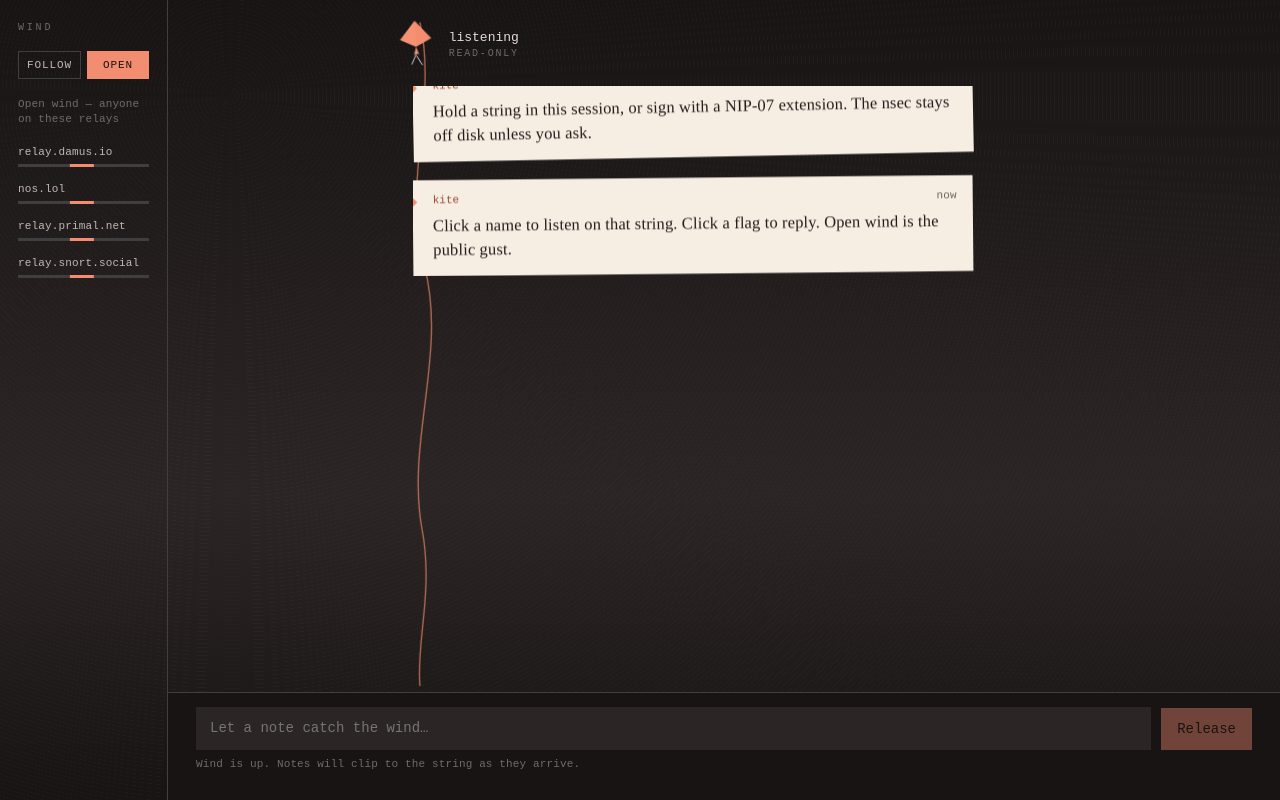
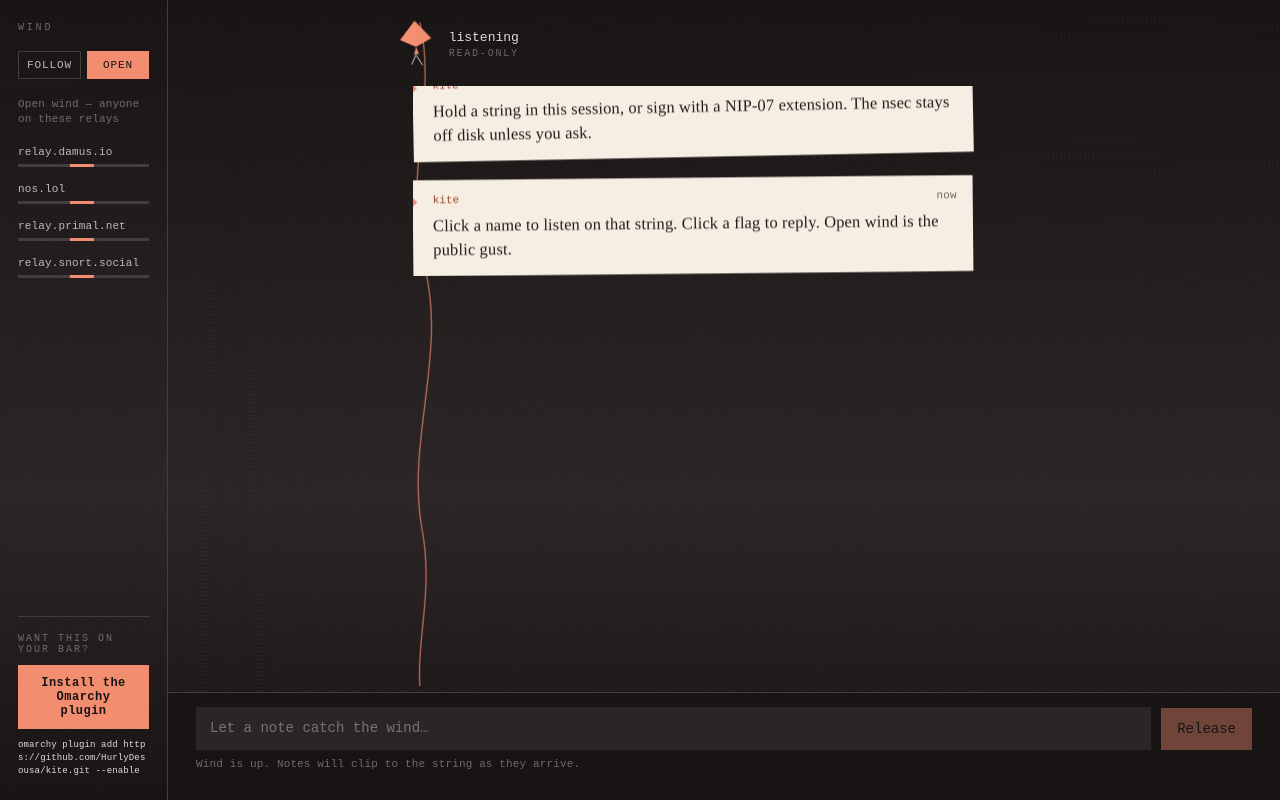
Before and after one commit to HurlyDesousa/kite, a website built with Vite: page index.html in a window 1280 px wide. Built offline with nearby package versions, Linux system fonts and the light colour scheme; files whose address does not match are found by name; what nostr-tools would draw is missing.

Commit message:
Add Docker nginx demo deploy and Omarchy install CTA
- Multi-stage Dockerfile: Vite build served on 0.0.0.0:8080 via nginx
- docker-compose maps host 8080; /health and POST /kite/state stub
- HOST/PORT env for Vite; KITE_HOST for kite-serve
- Prominent sidebar CTA linking to Omarchy plugin install docs
- README: Proxmox guest runbook for Caddy upstream

Co-authored-by: Hurly <HurlyDesousa@users.noreply.github.com>

```diff
--- /dev/null
+++ b/docker-compose.yml
@@ -0,0 +1,6 @@
+services:
+  kite:
+    build: .
+    ports:
+      - "8080:8080"
+    restart: unless-stopped
--- a/index.html
+++ b/index.html
@@ -21,6 +21,18 @@
         </div>
         <p class="wind-meta" id="follow-count">Open wind — anyone on these relays</p>
         <ul id="relays"></ul>
+        <div class="omarchy-cta">
+          <p class="omarchy-cta-lead">Want this on your bar?</p>
+          <a
+            class="omarchy-cta-link"
+            href="https://github.com/HurlyDesousa/kite#install-on-omarchy"
+            target="_blank"
+            rel="noopener noreferrer"
+          >Install the Omarchy plugin</a>
+          <p class="omarchy-cta-hint">
+            <code>omarchy plugin add https://github.com/HurlyDesousa/kite.git --enable</code>
+          </p>
+        </div>
       </aside>
 
       <main class="sky">
--- a/src/style.css
+++ b/src/style.css
@@ -77,6 +77,56 @@ body {
   text-transform: uppercase;
   letter-spacing: 0.28em;
   color: var(--fg-mute);
+}
+
+.omarchy-cta {
+  margin-top: auto;
+  padding-top: 16px;
+  border-top: 1px solid var(--sel);
+  display: flex;
+  flex-direction: column;
+  gap: 10px;
+}
+
+.omarchy-cta-lead {
+  margin: 0;
+  font-size: 10px;
+  text-transform: uppercase;
+  letter-spacing: 0.2em;
+  color: var(--fg-mute);
+}
+
+.omarchy-cta-link {
+  display: block;
+  padding: 10px 12px;
+  text-align: center;
+  text-decoration: none;
+  font-size: 12px;
+  font-weight: 600;
+  letter-spacing: 0.04em;
+  color: var(--bg-deep);
+  background: var(--accent);
+  border: 1px solid var(--accent);
+}
+
+.omarchy-cta-link:hover,
+.omarchy-cta-link:focus-visible {
+  filter: brightness(1.08);
+  outline: 1px solid var(--fg);
+  outline-offset: 2px;
+}
+
+.omarchy-cta-hint {
+  margin: 0;
+  font-size: 9px;
+  line-height: 1.45;
+  color: var(--fg-mute);
+  word-break: break-all;
+}
+
+.omarchy-cta-hint code {
+  font-size: inherit;
+  color: var(--fg);
 }
 
 .wind-mode {
@@ -587,6 +637,10 @@ dialog::backdrop {
     display: none;
   }
 
+  .omarchy-cta {
+    display: none;
+  }
+
   .ground {
     grid-column: 1;
   }
--- a/vite.config.ts
+++ b/vite.config.ts
@@ -88,16 +88,19 @@ function stateMiddleware(req: Connect.IncomingMessage, res: Connect.ServerRespon
   });
 }
 
+const host = process.env.HOST ?? "127.0.0.1";
+const port = Number(process.env.PORT ?? "7423");
+
 export default defineConfig({
   plugins: [kiteStatePlugin()],
   server: {
-    host: "127.0.0.1",
-    port: 7423,
+    host,
+    port,
     strictPort: true,
   },
   preview: {
-    host: "127.0.0.1",
-    port: 7423,
+    host,
+    port,
     strictPort: true,
   },
 });
```
Also changed, not shown: README.md, 4 other files.
